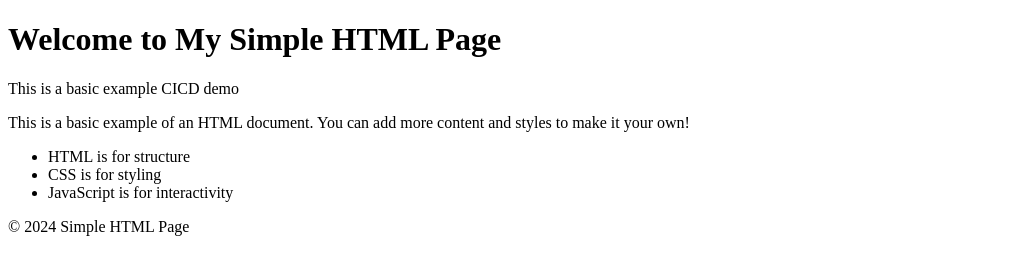
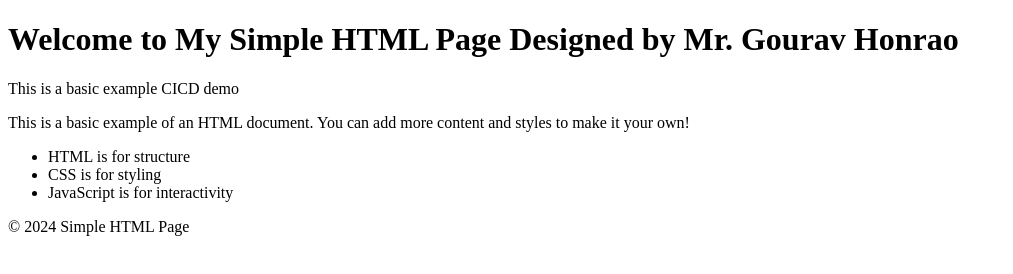
Before and after one commit to gbhon12345/devops_aws_demo-cicd1, a plain HTML site: page index.html in a window 1280 px wide. Shown: the whole page, without its empty margins (0-1013 px from the left). Drawn offline with Linux system fonts and the light colour scheme.

Commit message:
index.html file changed to add dev. name

```diff
--- a/index.html
+++ b/index.html
@@ -7,7 +7,7 @@
 </head>
 <body>
     <header>
-        <h1>Welcome to My Simple HTML Page</h1>
+        <h1>Welcome to My Simple HTML Page Designed by Mr. Gourav Honrao</h1>
         <p>This is a basic example CICD demo</p>
     </header>
     <main>
```
